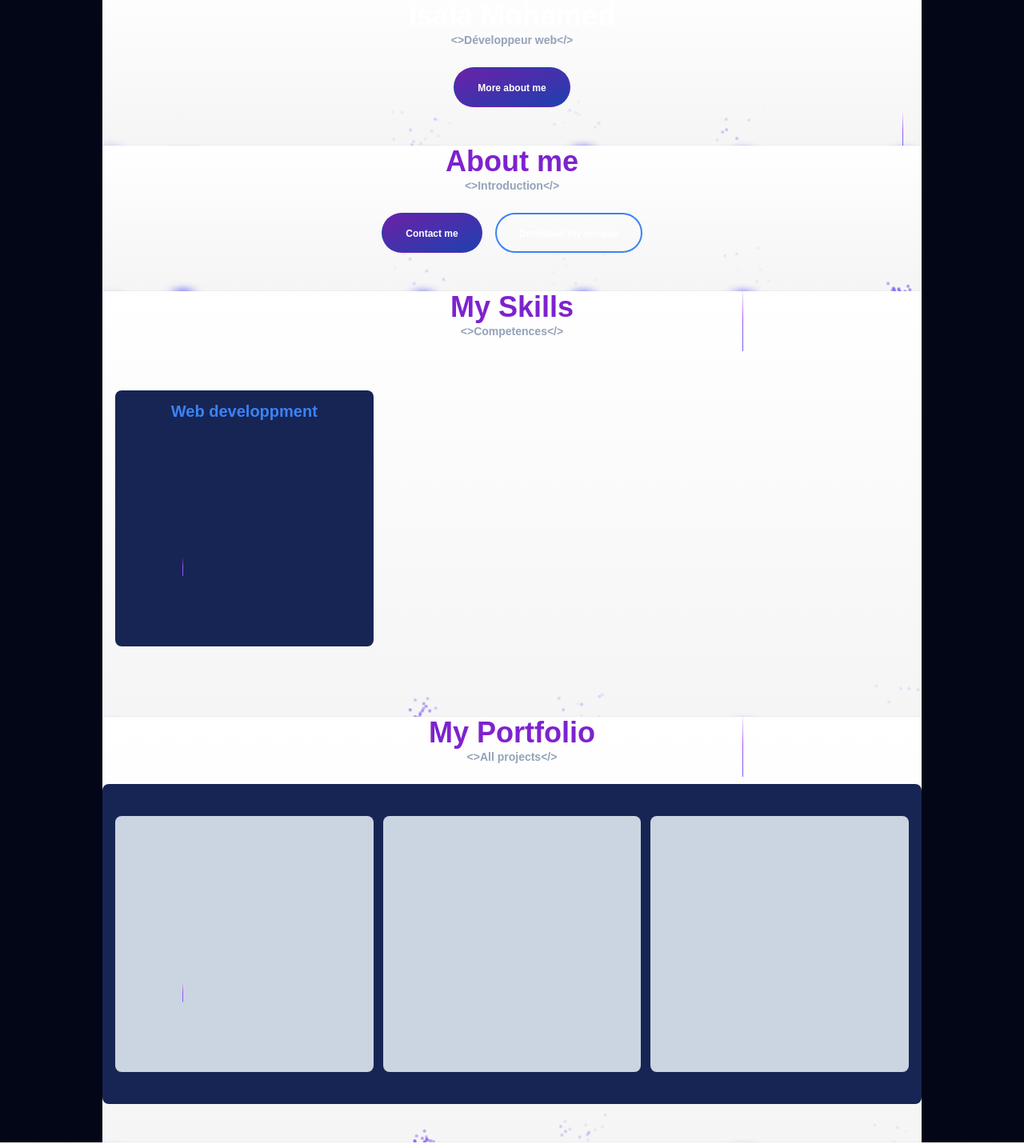
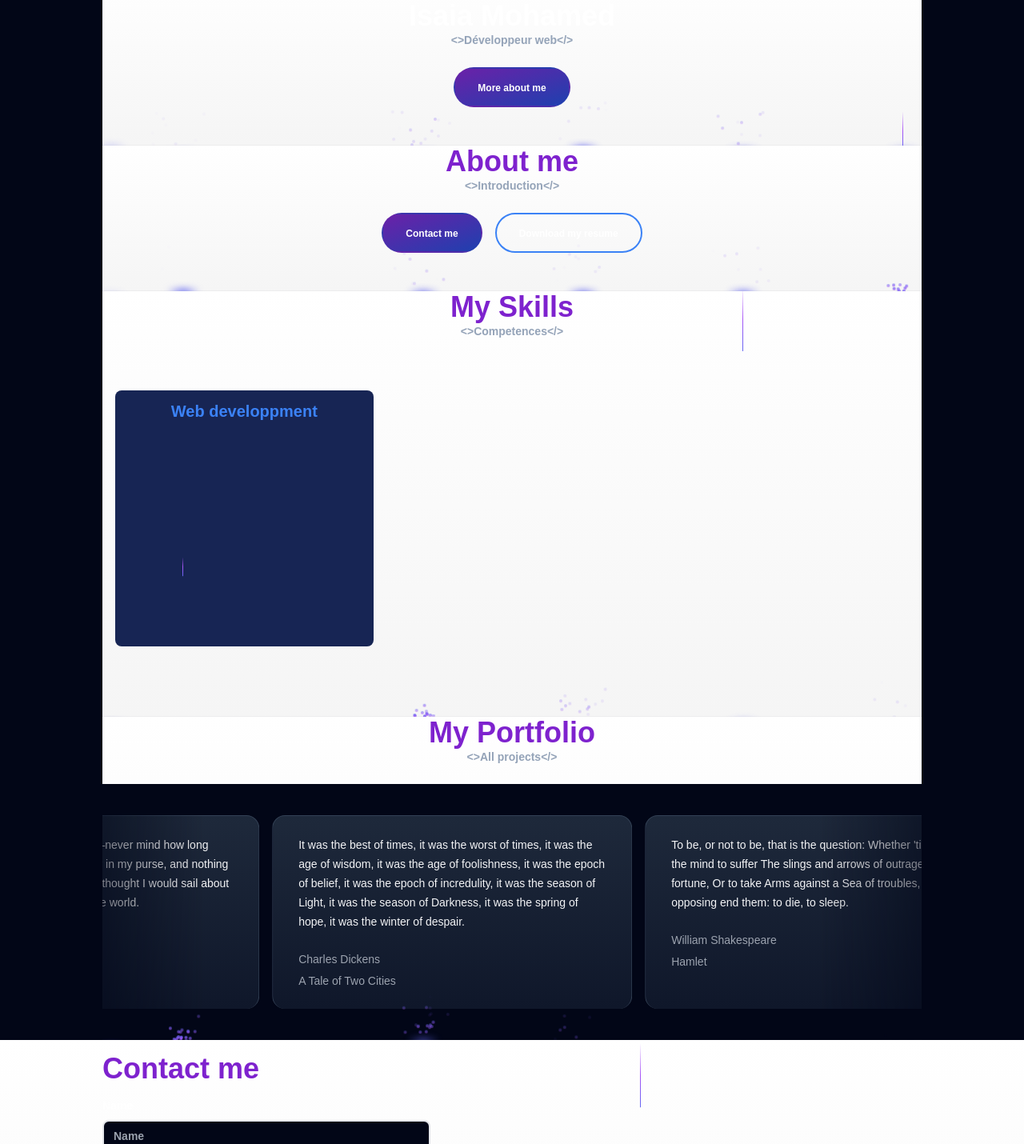
Before and after one commit to Isaia-mhd/next-portfolio, a Next.js app: page / in a window 1280 px wide. Shown: the part 160-1590 px from the top of the page at 80% size. Built offline with nearby package versions, Linux system fonts and the light colour scheme.

Commit message:
add the infinite moving cards to the project section

```diff
--- a/components/projectItem.tsx
+++ b/components/projectItem.tsx
@@ -1,6 +1,7 @@
 import { BackgroundBeamsWithCollision } from '@/components/ui/background-beams-with-collision'
 import Link from 'next/link'
 import React from 'react'
+import InfiniteMovingCardsDemo from './projectslide'
 
 const ProjectItem = () => {
   return (
@@ -12,11 +13,13 @@ const ProjectItem = () => {
         </p>
       </div>
 
-      <div className="w-full h-[400px] bg-blue-950 grid grid-cols-1 md:grid-cols-2 lg:grid-cols-3 gap-3 place-items-center px-4 rounded-lg mb-12">
+      {/* <div className="w-full h-[400px] bg-blue-950 grid grid-cols-1 md:grid-cols-2 lg:grid-cols-3 gap-3 place-items-center px-4 rounded-lg mb-12">
         <div className="bg-slate-300 w-full h-[80%] p-3 rounded-lg "></div>
         <div className="bg-slate-300 w-full h-[80%] p-3 rounded-lg "></div>
         <div className="bg-slate-300 w-full h-[80%] p-3 rounded-lg "></div>
-      </div>
+      </div> */}
+
+      <InfiniteMovingCardsDemo />
     </BackgroundBeamsWithCollision>
   )
 }
--- /dev/null
+++ b/components/projectslide.tsx
@@ -0,0 +1,48 @@
+"use client";
+
+import React, { useEffect, useState } from "react";
+import { InfiniteMovingCards } from "../src/components/ui/infinite-moving-cards";
+
+export default function InfiniteMovingCardsDemo() {
+  return (
+    <div className="h-[20rem] rounded-md flex flex-col antialiased bg-slate-950 dark:bg-slate-950 dark:bg-grid-white/[0.05] items-center justify-center relative overflow-hidden">
+      <InfiniteMovingCards
+        items={testimonials}
+        direction="right"
+        speed="normal"
+      />
+    </div>
+  );
+}
+
+const testimonials = [
+  {
+    quote:
+      "It was the best of times, it was the worst of times, it was the age of wisdom, it was the age of foolishness, it was the epoch of belief, it was the epoch of incredulity, it was the season of Light, it was the season of Darkness, it was the spring of hope, it was the winter of despair.",
+    name: "Charles Dickens",
+    title: "A Tale of Two Cities",
+  },
+  {
+    quote:
+      "To be, or not to be, that is the question: Whether 'tis nobler in the mind to suffer The slings and arrows of outrageous fortune, Or to take Arms against a Sea of troubles, And by opposing end them: to die, to sleep.",
+    name: "William Shakespeare",
+    title: "Hamlet",
+  },
+  {
+    quote: "All that we see or seem is but a dream within a dream.",
+    name: "Edgar Allan Poe",
+    title: "A Dream Within a Dream",
+  },
+  {
+    quote:
+      "It is a truth universally acknowledged, that a single man in possession of a good fortune, must be in want of a wife.",
+    name: "Jane Austen",
+    title: "Pride and Prejudice",
+  },
+  {
+    quote:
+      "Call me Ishmael. Some years ago—never mind how long precisely—having little or no money in my purse, and nothing particular to interest me on shore, I thought I would sail about a little and see the watery part of the world.",
+    name: "Herman Melville",
+    title: "Moby-Dick",
+  },
+];
--- /dev/null
+++ b/src/app/test-ui.tsx
@@ -0,0 +1,20 @@
+import React from "react";
+import { BackgroundBeamsWithCollision } from "@/components/ui/background-beams-with-collision";
+
+export function BackgroundBeamsWithCollisionDemo() {
+  return (
+    <BackgroundBeamsWithCollision>
+      <h2 className="text-2xl relative z-20 md:text-4xl lg:text-7xl font-bold text-center text-black dark:text-white font-sans tracking-tight">
+        What&apos;s cooler than Beams?{" "}
+        <div className="relative mx-auto inline-block w-max [filter:drop-shadow(0px_1px_3px_rgba(27,_37,_80,_0.14))]">
+          <div className="absolute left-0 top-[1px] bg-clip-text bg-no-repeat text-transparent bg-gradient-to-r py-4 from-purple-500 via-violet-500 to-pink-500 [text-shadow:0_0_rgba(0,0,0,0.1)]">
+            <span className="">Exploding beams.</span>
+          </div>
+          <div className="relative bg-clip-text text-transparent bg-no-repeat bg-gradient-to-r from-purple-500 via-violet-500 to-pink-500 py-4">
+            <span className="">Exploding beams.</span>
+          </div>
+        </div>
+      </h2>
+    </BackgroundBeamsWithCollision>
+  );
+}
--- /dev/null
+++ b/src/components/ui/infinite-moving-cards.tsx
@@ -0,0 +1,121 @@
+"use client";
+
+import { cn } from "@/lib/utils";
+import React, { useEffect, useState } from "react";
+
+export const InfiniteMovingCards = ({
+  items,
+  direction = "left",
+  speed = "fast",
+  pauseOnHover = true,
+  className,
+}: {
+  items: {
+    quote: string;
+    name: string;
+    title: string;
+  }[];
+  direction?: "left" | "right";
+  speed?: "fast" | "normal" | "slow";
+  pauseOnHover?: boolean;
+  className?: string;
+}) => {
+  const containerRef = React.useRef<HTMLDivElement>(null);
+  const scrollerRef = React.useRef<HTMLUListElement>(null);
+
+  useEffect(() => {
+    addAnimation();
+  }, []);
+  const [start, setStart] = useState(false);
+  function addAnimation() {
+    if (containerRef.current && scrollerRef.current) {
+      const scrollerContent = Array.from(scrollerRef.current.children);
+
+      scrollerContent.forEach((item) => {
+        const duplicatedItem = item.cloneNode(true);
+        if (scrollerRef.current) {
+          scrollerRef.current.appendChild(duplicatedItem);
+        }
+      });
+
+      getDirection();
+      getSpeed();
+      setStart(true);
+    }
+  }
+  const getDirection = () => {
+    if (containerRef.current) {
+      if (direction === "left") {
+        containerRef.current.style.setProperty(
+          "--animation-direction",
+          "forwards"
+        );
+      } else {
+        containerRef.current.style.setProperty(
+          "--animation-direction",
+          "reverse"
+        );
+      }
+    }
+  };
+  const getSpeed = () => {
+    if (containerRef.current) {
+      if (speed === "fast") {
+        containerRef.current.style.setProperty("--animation-duration", "20s");
+      } else if (speed === "normal") {
+        containerRef.current.style.setProperty("--animation-duration", "40s");
+      } else {
+        containerRef.current.style.setProperty("--animation-duration", "80s");
+      }
+    }
+  };
+  return (
+    <div
+      ref={containerRef}
+      className={cn(
+        "scroller relative z-20  max-w-7xl overflow-hidden  [mask-image:linear-gradient(to_right,transparent,white_20%,white_80%,transparent)]",
+        className
+      )}
+    >
+      <ul
+        ref={scrollerRef}
+        className={cn(
+          " flex min-w-full shrink-0 gap-4 py-4 w-max flex-nowrap",
+          start && "animate-scroll ",
+          pauseOnHover && "hover:[animation-play-state:paused]"
+        )}
+      >
+        {items.map((item, idx) => (
+          <li
+            className="w-[350px] max-w-full relative rounded-2xl border border-b-0 flex-shrink-0 border-slate-700 px-8 py-6 md:w-[450px]"
+            style={{
+              background:
+                "linear-gradient(180deg, var(--slate-800), var(--slate-900)",
+            }}
+            key={item.name}
+          >
+            <blockquote>
+              <div
+                aria-hidden="true"
+                className="user-select-none -z-1 pointer-events-none absolute -left-0.5 -top-0.5 h-[calc(100%_+_4px)] w-[calc(100%_+_4px)]"
+              ></div>
+              <span className=" relative z-20 text-sm leading-[1.6] text-gray-100 font-normal">
+                {item.quote}
+              </span>
+              <div className="relative z-20 mt-6 flex flex-row items-center">
+                <span className="flex flex-col gap-1">
+                  <span className=" text-sm leading-[1.6] text-gray-400 font-normal">
+                    {item.name}
+                  </span>
+                  <span className=" text-sm leading-[1.6] text-gray-400 font-normal">
+                    {item.title}
+                  </span>
+                </span>
+              </div>
+            </blockquote>
+          </li>
+        ))}
+      </ul>
+    </div>
+  );
+};
--- a/tailwind.config.ts
+++ b/tailwind.config.ts
@@ -1,5 +1,7 @@
 import type { Config } from "tailwindcss";
-
+const {
+  default: flattenColorPalette,
+} = require("tailwindcss/lib/util/flattenColorPalette");
 export default {
   content: [
     "./src/pages/**/*.{js,ts,jsx,tsx,mdx}",
@@ -13,7 +15,29 @@ export default {
         background: "var(--background)",
         foreground: "var(--foreground)",
       },
+      animation: {
+        scroll:
+          "scroll var(--animation-duration, 40s) var(--animation-direction, forwards) linear infinite",
+      },
+      keyframes: {
+        scroll: {
+          to: {
+            transform: "translate(calc(-50% - 0.5rem))",
+          },
+        },
+      },
     },
   },
-  plugins: [],
+  plugins: [addVariablesForColors],
 } satisfies Config;
+
+function addVariablesForColors({ addBase, theme }: any) {
+  let allColors = flattenColorPalette(theme("colors"));
+  let newVars = Object.fromEntries(
+    Object.entries(allColors).map(([key, val]) => [`--${key}`, val])
+  );
+
+  addBase({
+    ":root": newVars,
+  });
+}
```
